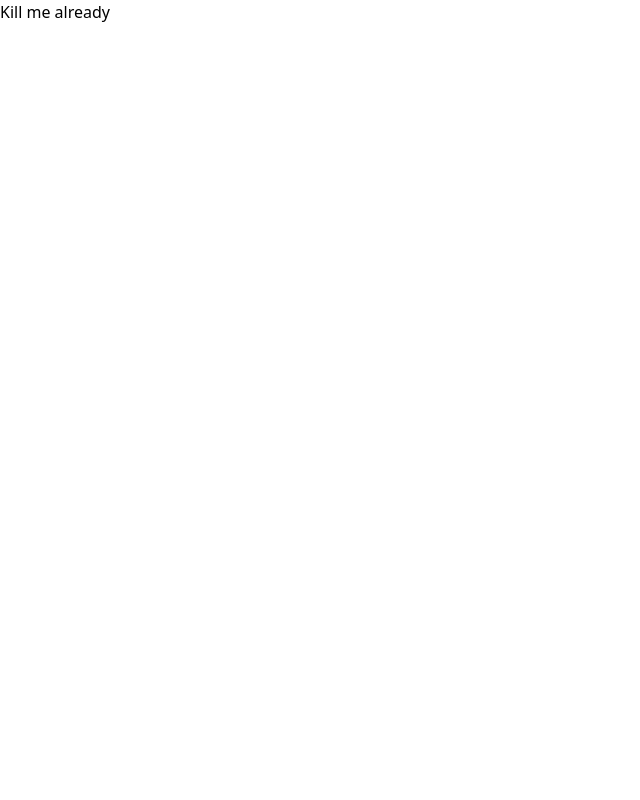
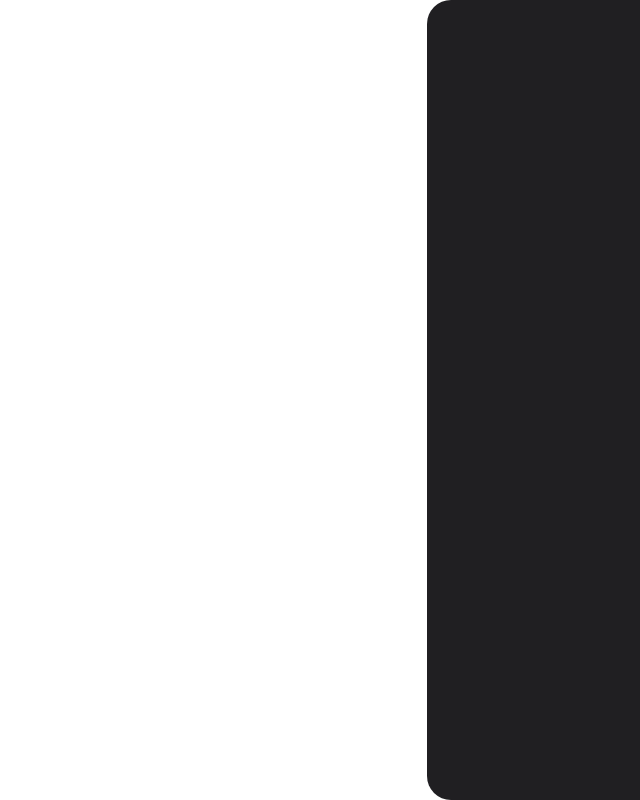
Before and after one commit to ZakNyx/ft_transcendence, a React (Vite) app: page / in a window 1280 px wide. Shown: the whole page, without its empty margins (0-640 px from the left). Built offline with nearby package versions, Linux system fonts and the light colour scheme.

Commit message:
minor changes

```diff
--- a/index.html
+++ b/index.html
@@ -6,8 +6,9 @@
     <meta name="viewport" content="width=device-width, initial-scale=1.0" />
     <title>PONG</title>
   </head>
-  <body class="bg-npc-blue">
-    <div id="root"></div>
-    <script type="module" src="/src/main.tsx"></script>
+  <body class="bg-npc-blue w-screen h-screen">
+      <div id="root"></div>
+      <script type="module" src="/src/main.tsx"></script>
+    </div>
   </body>
 </html>
--- a/src/App.tsx
+++ b/src/App.tsx
@@ -4,14 +4,16 @@ function App() {
 
   return (
     <>
-      <h1> Kill me already </h1>
+    <RightGrid />
     </>
   );
 }
 
-function ButtonCss () {
-  return(
-    <button className='bg-blue-700 text-white font-medium px-4 py-2 rounded-md hover:bg-blue-800'>Button</button>
+function RightGrid() {
+  return (
+    <div className="grid grid-cols-6 grid-rows-4 gap-0">
+      <div className="col-span-4 row-span-4 col-start-3 bg-npc-black opacity-95 h-screen rounded-bl-3xl rounded-tl-3xl"></div>
+    </div>
   )
 }
 export default App
--- a/tailwind.config.js
+++ b/tailwind.config.js
@@ -5,7 +5,8 @@ export default {
   theme: {
     extend: {
       colors: {
-        'npc-blue': '#80CEF0'
+        'npc-blue': '#80CEF0',
+        'npc-black': '#151317'
       }
     },
   },
```
